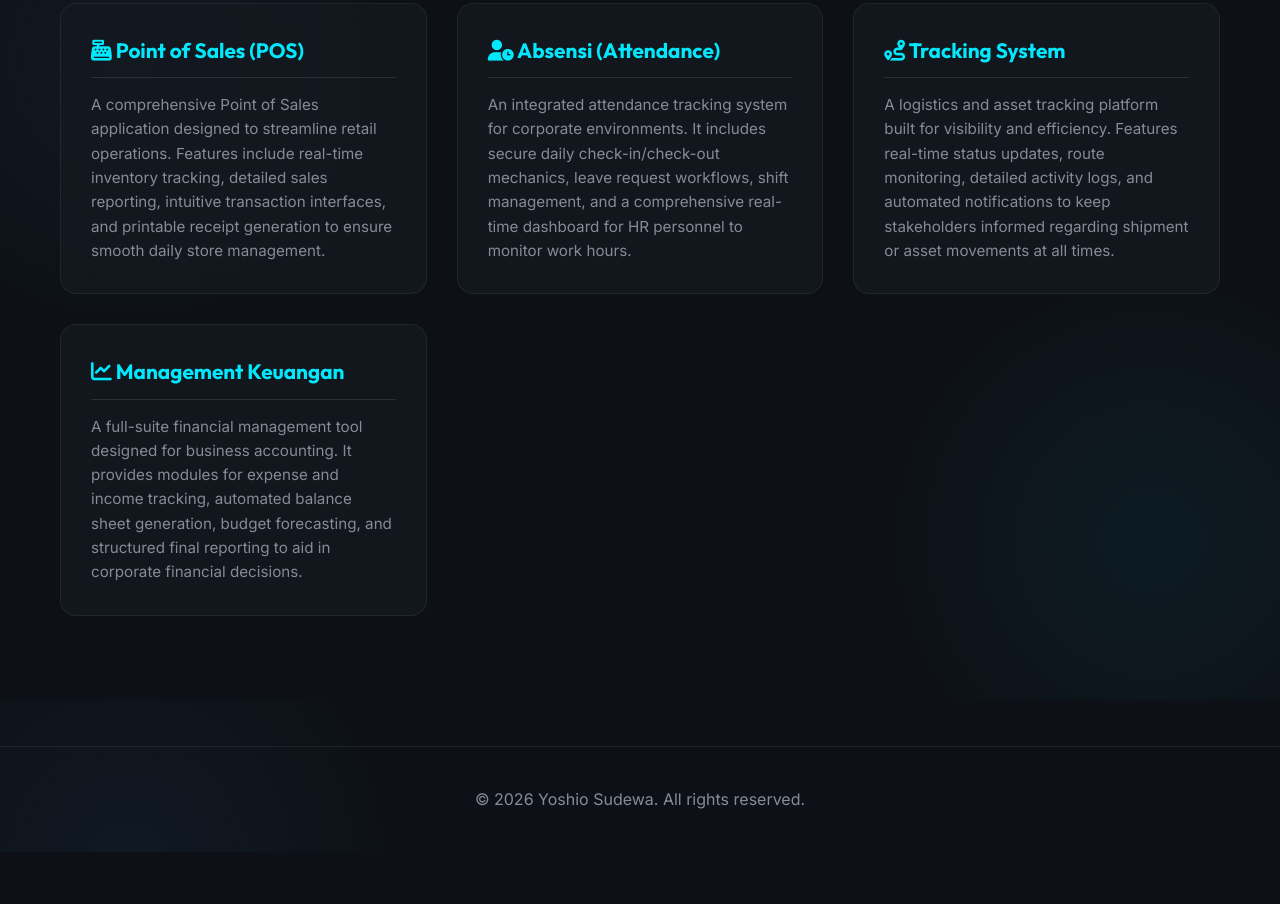
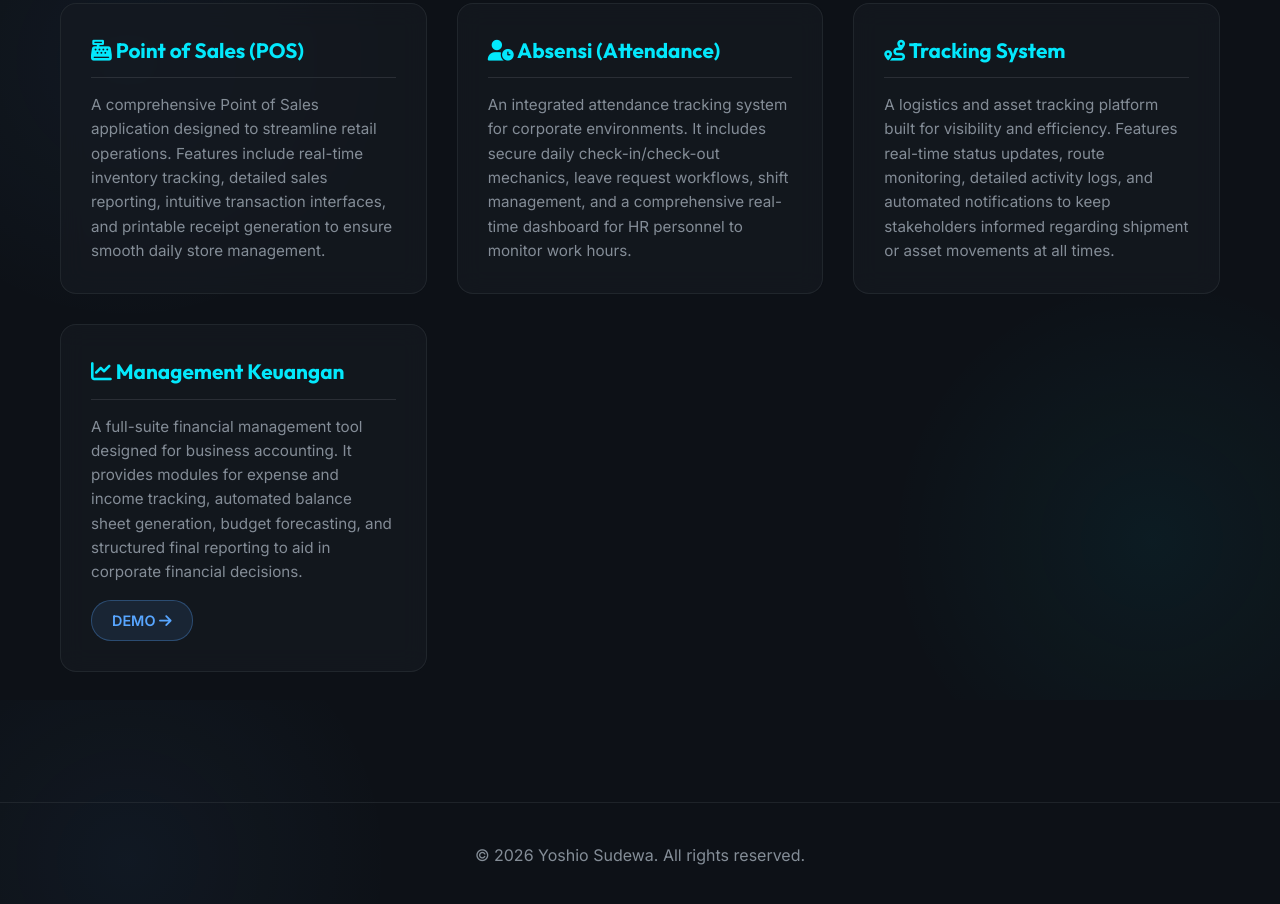
Before and after one commit to yoshiosdw/myprofile, a plain HTML site: page index.html in a window 1280 px wide. Shown: the part 3300-4204 px from the top of the page. Before the commit the page ends 4152 px from the top, so only its background shows below. Drawn offline with Linux system fonts and the light colour scheme.

Commit message:
modify index

```diff
--- a/index.html
+++ b/index.html
@@ -381,6 +381,29 @@
             color: var(--text-secondary);
         }
 
+        .demo-btn {
+            display: inline-block;
+            margin-top: 15px;
+            padding: 8px 20px;
+            background: rgba(88, 166, 255, 0.1);
+            color: var(--accent-primary);
+            border: 1px solid rgba(88, 166, 255, 0.3);
+            border-radius: 20px;
+            font-size: 0.9rem;
+            font-weight: 600;
+            text-align: center;
+            transition: all 0.3s ease;
+            text-decoration: none;
+            width: fit-content;
+        }
+
+        .demo-btn:hover {
+            background: var(--accent-primary);
+            color: #000;
+            transform: translateY(-2px);
+            box-shadow: 0 4px 10px rgba(88, 166, 255, 0.3);
+        }
+
         .design-card {
             position: relative;
             border-radius: 12px;
@@ -644,6 +667,7 @@
                     <div class="glass-card portfolio-card">
                         <h3><i class="fas fa-chart-line"></i> Management Keuangan</h3>
                         <p>A full-suite financial management tool designed for business accounting. It provides modules for expense and income tracking, automated balance sheet generation, budget forecasting, and structured final reporting to aid in corporate financial decisions.</p>
+                        <a href="#" class="demo-btn">DEMO <i class="fas fa-arrow-right"></i></a>
                     </div>
                 </div>
             </div>
@@ -675,19 +699,6 @@
                         <img src="assets/kue_balok_2.png" alt="Kue Balok Design 2">
                         <div class="design-overlay">
                             <span class="design-title">Kue Balok - Ad Poster</span>
-                        </div>
-                    </div>
-
-                    <div class="design-card">
-                        <img src="assets/pmb_umm_1.png" alt="PMB UMM 2026 Design 1">
-                        <div class="design-overlay">
-                            <span class="design-title">PMB UMM 2026 - Banner</span>
-                        </div>
-                    </div>
-                    <div class="design-card">
-                        <img src="assets/pmb_umm_2.png" alt="PMB UMM 2026 Design 2">
-                        <div class="design-overlay">
-                            <span class="design-title">PMB UMM 2026 - Digital Flyer</span>
                         </div>
                     </div>
 
```
Also changed, not shown: assets/pmb_umm_1.png (deleted), assets/pmb_umm_2.png (deleted).
